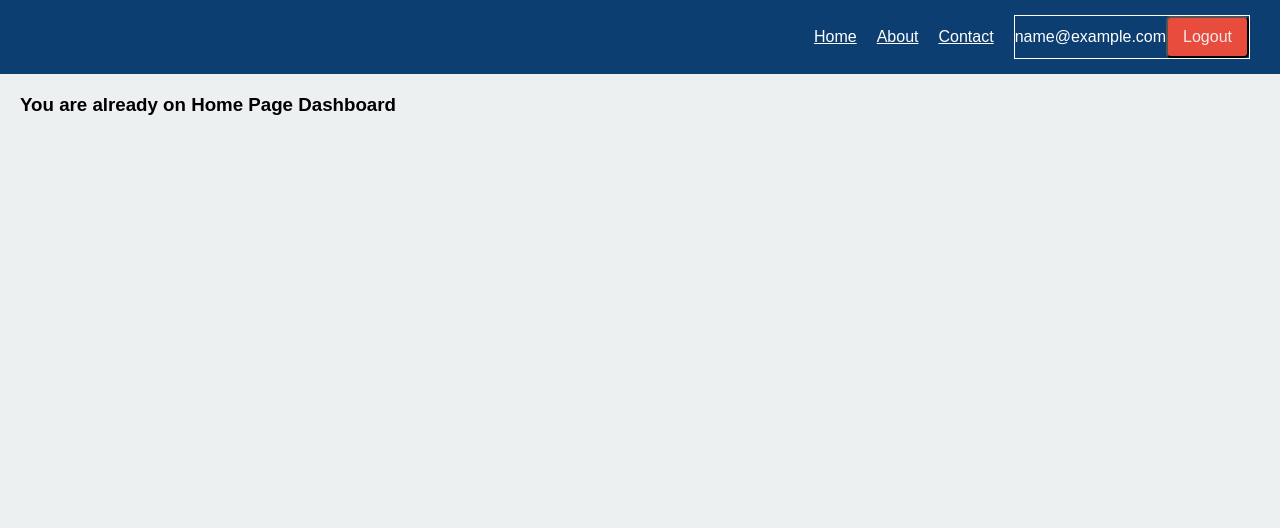
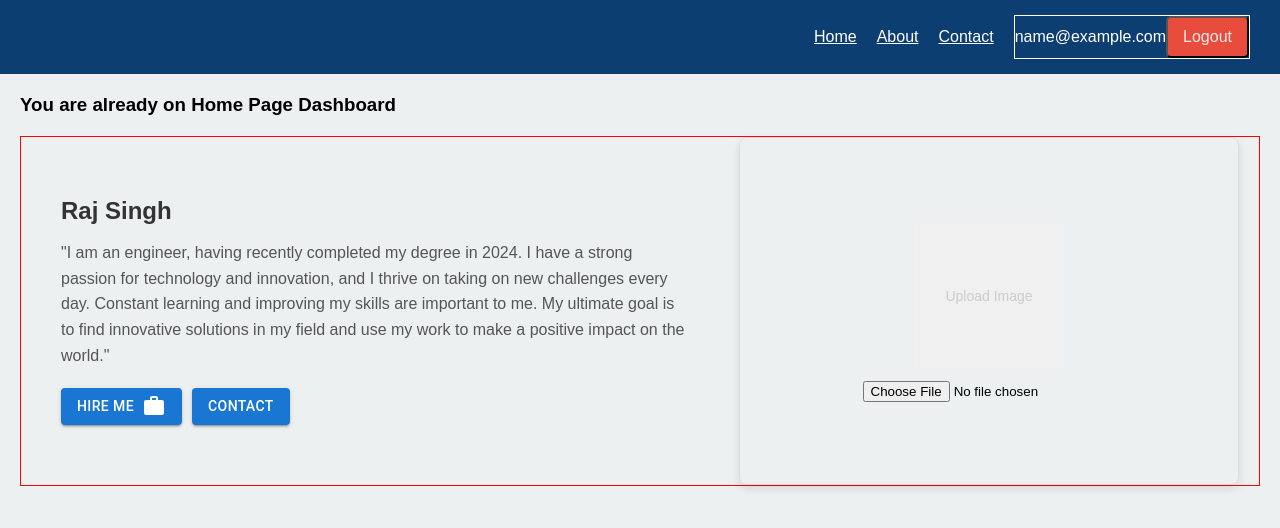
Before and after one commit to Rajsingh-01/raj_personal_website, a React (Create React App) app: page /home in a window 1280 px wide. Shown: the top 528 px of the page. Built offline with nearby package versions, Linux system fonts and the light colour scheme; sample sign-in values are in the browser's storage.

Commit message:
added home page

```diff
--- a/package.json
+++ b/package.json
@@ -3,6 +3,10 @@
   "version": "0.1.0",
   "private": true,
   "dependencies": {
+    "@emotion/react": "^11.14.0",
+    "@emotion/styled": "^11.14.0",
+    "@mui/icons-material": "^6.4.7",
+    "@mui/material": "^6.4.7",
     "@testing-library/dom": "^10.4.0",
     "@testing-library/jest-dom": "^6.6.3",
     "@testing-library/react": "^16.2.0",
--- a/src/Dashboard/Home_page.jsx
+++ b/src/Dashboard/Home_page.jsx
@@ -2,11 +2,14 @@ import React, { useState, useEffect } from "react";
 import { Routes, Route, Link, useNavigate } from "react-router-dom";
 import AboutPage from "./About_page";
 import ContactPage from "./Contact_page";
+import { Button } from "@mui/material";
+import WorkIcon from "@mui/icons-material/Work"; // MUI icon
 import "./Home_page.scss";
 
 const HomePage = () => {
   const navigate = useNavigate();
   const [isLoading, setIsLoading] = useState(false);
+  const [image, setImage] = useState(null);
   const userEmail = localStorage.getItem("userEmail") || "User";
 
   useEffect(() => {
@@ -26,7 +29,15 @@ const HomePage = () => {
     }, 2000);
   };
 
+  const handleImageUpload = (e) => {
+    const file = e.target.files[0];
+    if (file) {
+      setImage(URL.createObjectURL(file));
+    }
+  };
+
   return (
+    <>
     <div className="dashboard">
       <nav className="Header-part">
         <ul>
@@ -50,8 +61,43 @@ const HomePage = () => {
           <Route path="about" element={<AboutPage />} />
           <Route path="contact" element={<ContactPage />} />
         </Routes>
+
+        <div className="profile-section">
+          <div className="profile-info">
+            <h2>Raj Singh</h2>
+            <div className="bio-text">
+              <p>
+                "I am an engineer, having recently completed my degree in 2024. I have a strong passion for technology and innovation, and I thrive on taking on new challenges every day. Constant learning and improving my skills are important to me. My ultimate goal is to find innovative solutions in my field and use my work to make a positive impact on the world."
+              </p>
+            </div>
+            <div className="buttons-container">
+              <Button variant="contained" color="primary" className="hire-me-btn">
+                Hire Me <WorkIcon style={{ marginLeft: "8px" }} />
+              </Button>
+              <Button variant="contained" className="contact-btn">
+                Contact
+              </Button>
+            </div>
+          </div>
+
+          <div className="profile-card">
+            {image ? (
+              <img src={image} alt="Uploaded" className="uploaded-image" />
+            ) : (
+              <div className="image-placeholder">Upload Image</div>
+            )}
+            <input
+              type="file"
+              accept="image/*"
+              onChange={handleImageUpload}
+              className="image-upload-input"
+            />
+          </div>
+        </div>
       </div>
     </div>
+
+    </>
   );
 };
 
--- a/src/Dashboard/Home_page.scss
+++ b/src/Dashboard/Home_page.scss
@@ -13,20 +13,20 @@ body {
     overflow: hidden;
 }
 
-
 nav ul {
     display: flex;
     justify-content: flex-end; /* Align items to the right */
     align-items: center;
     background-color: #0d3e72;
     padding: 15px 30px;
-
     list-style: none; /* Remove default list style */
     gap: 20px;
-  }
-  nav ul li a{
-    color:white
-  }
+}
+
+nav ul li a {
+    color: white;
+}
+
 .nav-links {
     list-style: none;
     display: flex;
@@ -45,7 +45,6 @@ nav ul {
 
 .nav-links li a:hover {
     color: #1abc9c;
-    color:white
 }
 
 .nav-right {
@@ -60,15 +59,12 @@ nav ul {
     border: none;
     font-size: 16px;
     cursor: pointer;
-        // border: 1px solid white;
-
 }
 
 .logout-loading-btn {
     background: #e74c3c;
     color: rgb(246, 233, 233);
     padding: 10px 15px;
-    // border: 1px solid white;
     cursor: pointer;
     font-size: 16px;
     border-radius: 5px;
@@ -78,10 +74,11 @@ nav ul {
 .logout-loading-btn:hover {
     background: #c0392b;
 }
-header{
+
+header {
     border: 1px solid white;
+}
 
-}
 .spinner {
     width: 20px;
     height: 20px;
@@ -105,3 +102,111 @@ header{
     padding: 20px;
     background: #ecf0f1;
 }
+
+.profile-section {
+    display: flex;
+    justify-content: space-between;
+    align-items: center; /* Align items vertically at the center */
+    margin-top: 20px;
+    width: 100%; /* Make it take up full width */
+    height: 350px; /* Set a specific height */
+    padding: 0 20px; /* Optional, for spacing on the sides */
+    border: 1px solid red
+}
+
+.profile-info {
+    flex: 1;
+    display: flex;
+    flex-direction: column;
+    justify-content: center;
+    text-align: left;
+    width: 50%; /* Set width to control size */
+    padding: 20px;
+}
+
+.profile-info h2 {
+    font-size: 24px;
+    font-weight: bold;
+    margin-bottom: 15px;
+}
+
+.profile-card {
+    flex: 1;
+    max-width: 500px; /* Set width for the profile card */
+    height: 100%; /* Ensure it fills the available height */
+    display: flex;
+    justify-content: center;
+    align-items: center;
+    flex-direction: column;
+    border: 1px solid #ddd;
+    padding: 20px;
+    border-radius: 8px;
+    box-shadow: 0 4px 8px rgba(0, 0, 0, 0.1);
+    margin-left: 20px;
+}
+
+.uploaded-image {
+    max-width: 100%;
+    max-height: 200px;
+    border-radius: 8px;
+}
+
+.image-upload-input {
+    margin-top: 10px;
+}
+
+.image-placeholder {
+    width: 150px;
+    height: 150px;
+    background-color: #f0f0f0;
+    display: flex;
+    justify-content: center;
+    align-items: center;
+    color: #ccc;
+    font-size: 14px;
+    border-radius: 8px;
+    text-align: center;
+    line-height: 150px;
+}
+
+.buttons-container {
+    display: flex;
+    gap: 10px;
+}
+
+// .hire-me-btn, .contact-btn {
+//     padding: 12px 40px;
+//     font-size: 16px;
+//     cursor: pointer;
+//     border: none;
+//     border-radius: 5px;
+//     transition: background-color 0.3s;
+// }
+
+// .hire-me-btn {
+//     background-color: #009e35;
+//     color: white;
+// }
+
+// .contact-btn {
+//     background-color: #008CBA;
+//     color: white;
+// }
+
+// .hire-me-btn:hover {
+//     background-color: #007B9E;
+//     color: white;
+// }
+
+// .contact-btn:hover {
+//     background-color: #007B9E;
+//     color: white;
+// }
+
+.bio-text p {
+    font-size: 16px;
+    line-height: 1.6;
+    color: #555;
+    margin-bottom: 20px;
+    width: 39rem;
+}
```
Also changed, not shown: 1 other file (tests, documents, lock files or other folders).
